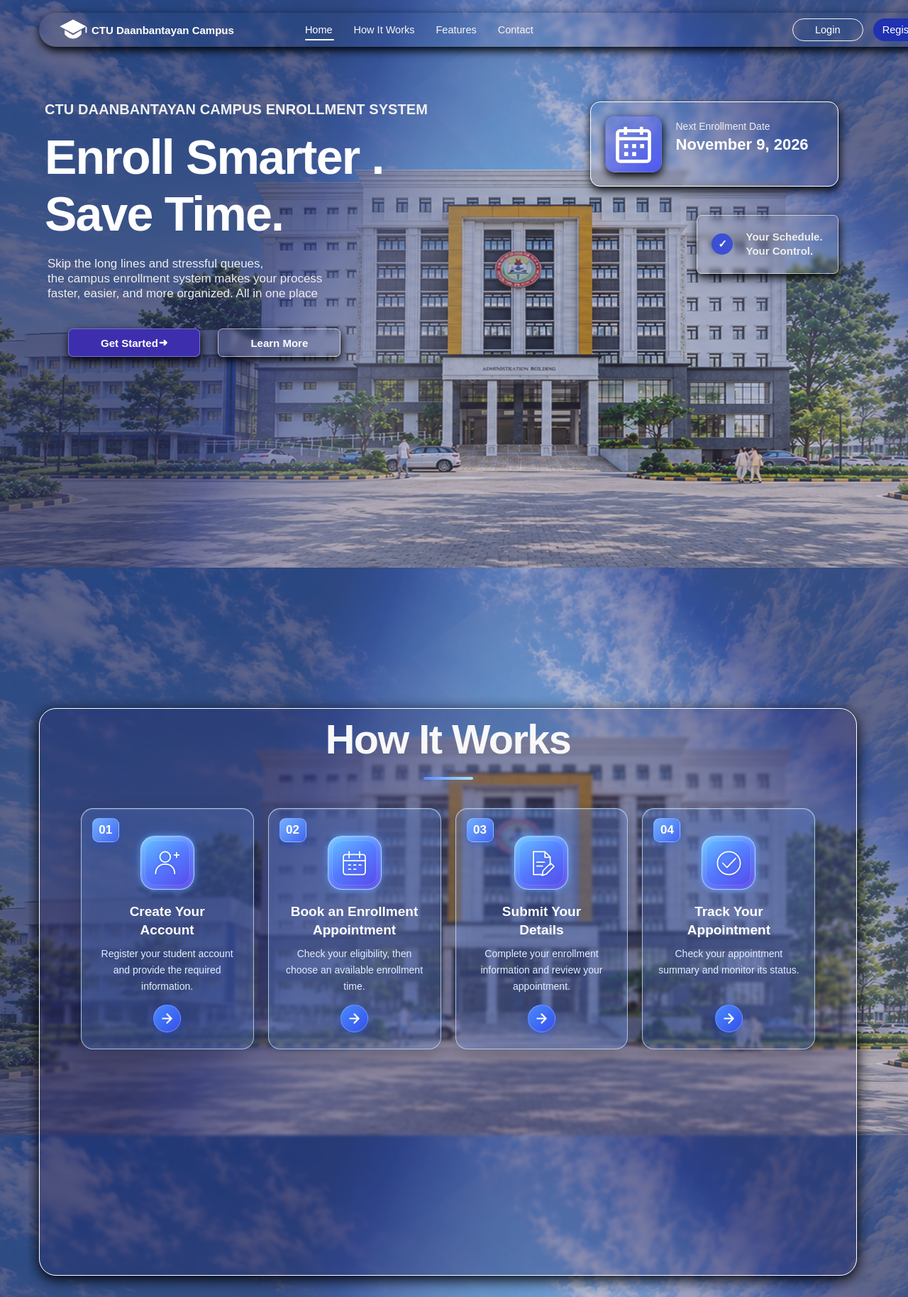
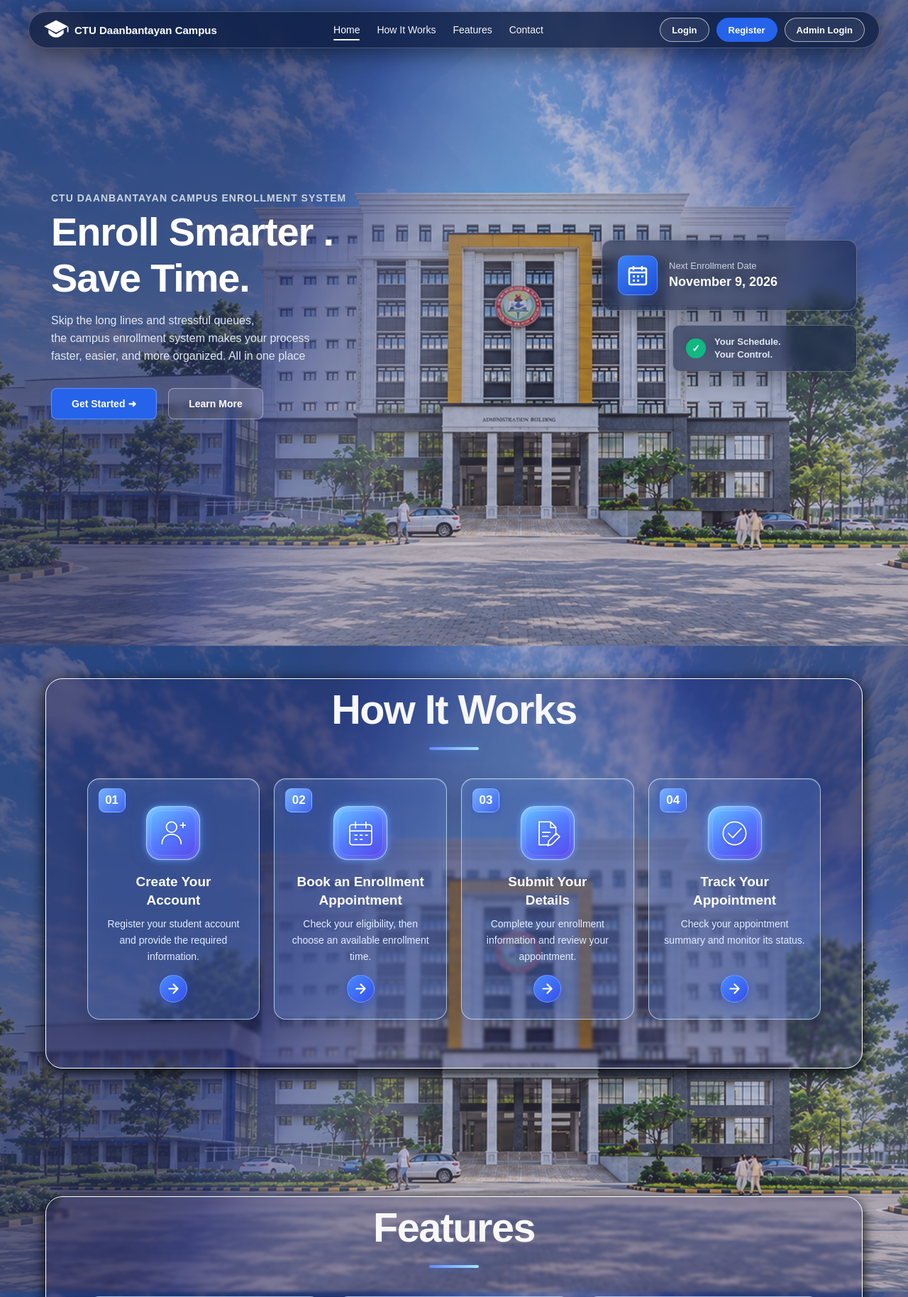
Before and after one commit to DustinBensig/PC316v2, a PHP site: page /landing.html in a window 1280 px wide. Shown: the top 1828 px of the page at 71% size. Run offline with PHP 8.4, Linux system fonts and the light colour scheme; data comes from the database, SQL or seed files in the repository.

Commit message:
Fix landing navbar overflow and login form error alignment

```diff
--- a/landing.css
+++ b/landing.css
@@ -6,79 +6,88 @@
 
 html {
     scroll-behavior: smooth;
+    scroll-padding-top: 100px;
+    overflow-x: hidden;
 }
 
 body {
-    height: 100vh;
-    padding: 8px 22px 10px;
+    min-height: 100vh;
+    padding: 0;
+    margin: 0;
     color: #fffefe;
-    font-size: 500px;
+    font-size: 14px;
     font-family: Arial, Helvetica, sans-serif;
     background: url('img/bg.png');
-    background-position: 0cm;
     background-repeat: no-repeat;
-    background-size: 100% 130%;
-    background-position:center;
+    background-size: cover;
+    background-position: center top;
     background-attachment: fixed;
-
+    overflow-x: hidden;
 }
 
 .page {
-    min-height: 527px;
+    min-height: 100vh;
     width: 100%;
     max-width: 1200px;
     margin: 0 auto;
-    padding: 10px 32px 50px;
-    overflow: hidden;
-    padding-left: 15px;
+    padding: 16px 24px 50px;
+    overflow-x: hidden;
 }
+
+/* NAVBAR */
 
 .navbar {
     position: fixed;
+    top: 16px;
+    left: 50%;
+    transform: translateX(-50%);
+    width: min(1200px, calc(100% - 32px));
     display: flex;
     align-items: center;
-    min-height: 48px;
-    gap: 50px;
-    background-color: black;
+    justify-content: space-between;
+    min-height: 52px;
+    padding: 8px 20px;
+    gap: 16px;
     border-radius: 50px;
-    padding-left: 28px;
-    padding-right: 96px;
-    box-shadow: 1px 5px 13px rgb(0, 0, 0);
-    background: rgba(41, 27, 143, 0);
-    backdrop-filter: blur(3px);
-    -webkit-backdrop-filter: blur(2px);
-    z-index: 1;
+    background: rgba(13, 27, 62, 0.75);
+    border: 1px solid rgba(255, 255, 255, 0.22);
+    box-shadow: 0 8px 32px rgba(0, 0, 0, 0.45);
+    backdrop-filter: blur(10px);
+    -webkit-backdrop-filter: blur(10px);
+    z-index: 1000;
 }
 
 .brand {
     display: inline-flex;
     align-items: center;
-    gap: 6px;
+    gap: 8px;
     color: #ffffff;
     text-decoration: none;
     font-size: 15px;
     font-weight: 700;
     white-space: nowrap;
+    flex-shrink: 0;
 }
 
 .brand-icon {
-    width: 40px;
-    height: 35px;
+    width: 36px;
+    height: 32px;
+    flex-shrink: 0;
 }
 
 .nav-links {
     display: flex;
     align-items: center;
-    gap: 30px;
-    margin-left: 50px;
+    gap: 24px;
+    margin: 0;
 }
 
 .nav-links a {
     position: relative;
     padding: 8px 0;
     color: #f9f6f6;
-    font-size: 14.5px;
-    font-weight: 530;
+    font-size: 14px;
+    font-weight: 500;
     text-decoration: none;
     white-space: nowrap;
     transition: color 0.2s ease;
@@ -94,7 +103,7 @@ body {
     content: "";
     left: 0;
     bottom: 1px;
-    width: 41px;
+    width: 100%;
     height: 2px;
     border-radius: 5px;
     background: #fffcfc;
@@ -103,222 +112,169 @@ body {
 .nav-actions {
     display: flex;
     align-items: center;
-    gap: 14px;
-    margin-left: 315px;
-    margin-right: -70px;
+    gap: 10px;
+    margin: 0;
+    flex-shrink: 0;
 }
-
-.nav-actions a{
-    font-size: 14.5px;
-    font-weight:lighter;
-    padding: 90;
-    padding-left: 60;
-    padding-right: 100;
-}
-
-
 
 .button {
     display: inline-flex;
     align-items: center;
     justify-content: center;
-    gap: 1px;
-    min-height: 29px;
-    border: 0.5px solid transparent;
+    gap: 4px;
+    height: 34px;
+    padding: 0 16px;
+    border: 1px solid transparent;
     border-radius: 50px;
     color: #ffffff;
-    font-size: 11px;
-    font-weight: 700;
+    font-size: 13px;
+    font-weight: 600;
     text-decoration: none;
-    transition: background 0.2s ease, transform 0.2s ease;
-
+    white-space: nowrap;
+    cursor: pointer;
+    transition: background 0.2s ease, transform 0.15s ease, border-color 0.2s ease;
 }
 
 .button:hover {
-    transform: translateX(-1px);
+    transform: translateY(-1px);
 }
 
 .button-login {
-    min-width: 100px;
-    height: 32px;
-    border-color: #f6f0f0;
-    background: #242e9e00;
-    padding-right:30px;
-    padding-left: 30px;
-    padding-top: 10px;
-    padding-bottom:10px;
-
-
+    border-color: rgba(255, 255, 255, 0.6);
+    background: rgba(255, 255, 255, 0.08);
 }
 
 .button-login:hover {
-    background: #0f133b;
-}
-
-.button-register,
-
-.button-primary {
-    background: #2031b1;
+    background: rgba(255, 255, 255, 0.2);
+    border-color: #ffffff;
 }
 
 .button-register {
-    min-width: 75px;
-    height: 32px;
-    padding-right:20px;
-    padding-left: 20px;
-    padding-top: 10px;
-    padding-bottom:10px;
+    background: #2563eb;
+    border-color: #2563eb;
 }
 
-.button-register:hover,
-.button-primary:hover {
-    background: #14193d;
+.button-register:hover {
+    background: #1d4ed8;
+    border-color: #1d4ed8;
 }
+
+/* HERO SECTION */
 
 .hero {
     display: grid;
-    grid-template-columns: minmax(350px, 1fr) minmax(280px, 1fr);
-    align-items: start;
-    gap: 5x;
-    padding: 190px 8px 0;
-    height: 100vh;
+    grid-template-columns: minmax(320px, 1.2fr) minmax(280px, 0.8fr);
+    align-items: center;
+    gap: 36px;
+    padding: 130px 8px 60px;
+    min-height: calc(100vh - 40px);
 }
 
 .hero-copy {
-    max-width: 100%;
+    max-width: 540px;
 }
 
 .eyebrow {
-    margin-bottom: 5px;
-    color: #f0f0f0;
-    font-size: 20px;
+    margin-bottom: 8px;
+    color: #cbd5e1;
+    font-size: 14px;
     font-weight: 700;
-    letter-spacing: 0.1px;
-    padding-bottom: 10px;
-
+    letter-spacing: 1px;
 }
 
 h1 {
-    margin-bottom: 14px;
-    font-size: clamp(68px, 4.2vw, 44px);
+    margin-bottom: 16px;
+    font-size: clamp(38px, 4.5vw, 56px);
     font-weight: 800;
-    letter-spacing: -1.8px;
-    line-height: 1.18;
+    letter-spacing: -1.2px;
+    line-height: 1.15;
 }
 
 .description {
-    margin-left: 4px;
-    color: #ededed;
-    font-size: 17px;
-    line-height: 1.23;
-    padding-top: 7px;
+    color: #e2e8f0;
+    font-size: 16px;
+    line-height: 1.55;
+    margin-bottom: 8px;
 }
 
 .hero-buttons {
     display: flex;
-    gap: 25px;
-    margin: 38px 0 0 13px;
-
+    align-items: center;
+    gap: 16px;
+    margin-top: 32px;
 }
 
 .hero-buttons .button {
-    font-weight: 30px;
-    font-size: 15px;
-    padding-right:45px;
-    padding-left: 45px;
-    padding-top: 10px;
-    padding-bottom:10px;
+    height: 44px;
+    padding: 0 28px;
+    font-size: 14px;
+    font-weight: 600;
+    border-radius: 8px;
 }
 
+.button-primary {
+    background: #2563eb;
+    border: 1px solid rgba(255, 255, 255, 0.3);
+    box-shadow: 0 4px 16px rgba(37, 99, 235, 0.4);
+}
 
-.button-primary {
-    min-width: 126px;
-    border-color: #0016df;
-    padding-right:35px;
-    padding-left: 35px;
-    padding-top: 19px;
-    padding-bottom:10px;
-    box-shadow: 1px 5px 13px rgb(0, 0, 0);
-    background: rgb(61, 46, 174);
-    backdrop-filter: blur(3px);
-    -webkit-backdrop-filter: blur(2px);
-    border: solid #ffffff53 1px;
-    border-radius: 7px;
-    padding: 20px;
-    transform: translateX(20px);
+.button-primary:hover {
+    background: #1d4ed8;
 }
 
 .button-secondary {
-    min-width: 126px;
-    border-color: #fafafa;
-    box-shadow: 0 0 0 1px rgba(255, 255, 255, 0.12) inset;
-    box-shadow: 1px 5px 13px rgb(0, 0, 0);
-    background: rgba(41, 27, 143, 0);
-    backdrop-filter: blur(3px);
-    -webkit-backdrop-filter: blur(2px);
-    border: solid #ffffff9a 1px;
-    border-radius: 7px;
-    padding: 20px;
-    transform: translateX(20px);
-
+    border: 1px solid rgba(255, 255, 255, 0.4);
+    background: rgba(255, 255, 255, 0.08);
+    backdrop-filter: blur(4px);
+    -webkit-backdrop-filter: blur(4px);
 }
 
 .button-secondary:hover {
-    background: #120b2eed;
+    background: rgba(255, 255, 255, 0.18);
 }
+
+/* HERO CARDS */
 
 .hero-cards {
     display: flex;
     flex-direction: column;
-    align-items: flex-start;
-    gap: -20px;
-    padding-top: -1px;
-    padding-left: 200px;
-
+    align-items: flex-end;
+    gap: 20px;
+    width: 100%;
 }
 
 .enrollment-card {
     display: flex;
     align-items: center;
-    gap: 12px;
-    width: 350px;
-    min-height: 120px;
-    padding: 20px 15px;
-    box-shadow: 1px 5px 13px rgb(0, 0, 0);
-    background: rgba(41, 27, 143, 0);
-    backdrop-filter: blur(3px);
-    -webkit-backdrop-filter: blur(2px);
-    border: solid #ffffff 1px;
+    gap: 16px;
+    width: min(100%, 360px);
+    min-height: 100px;
+    padding: 20px 22px;
+    box-shadow: 0 8px 30px rgba(0, 0, 0, 0.35);
+    background: rgba(13, 27, 62, 0.55);
+    backdrop-filter: blur(8px);
+    -webkit-backdrop-filter: blur(8px);
+    border: 1px solid rgba(255, 255, 255, 0.25);
     border-radius: 14px;
-    padding: 20px;
-
 }
 
-
 .calendar-icon {
-    position: fixed;
-    display: grid;
-    flex: 0 0 51px;
-    place-items: center;
-    width: 80px;
-    height: 80px;
-    border: 1px solid #343d87;
-    border-radius: 7px;
+    display: flex;
+    align-items: center;
+    justify-content: center;
+    flex-shrink: 0;
+    width: 56px;
+    height: 56px;
+    border: 1px solid rgba(255, 255, 255, 0.2);
+    border-radius: 12px;
     color: #ffffff;
-    background: linear-gradient(145deg, #6475f229, #4d58f2);
-    box-shadow: 1px 5px 13px rgb(0, 0, 0);
-    backdrop-filter: blur(1px);
-    -webkit-backdrop-filter: blur(1px);
-    border: solid #ffffff00 1px;
-    border-radius: 14px;
-    padding: 20px;
+    background: linear-gradient(145deg, #3b82f6, #1d4ed8);
+    box-shadow: 0 4px 12px rgba(37, 99, 235, 0.3);
 }
 
 .calendar-icon svg {
-    width: 60px;
-    height: 60px;
-    position:fixed;
-
+    width: 32px;
+    height: 32px;
 }
 
 .date-copy {
@@ -327,78 +283,77 @@ h1 {
 }
 
 .date-copy p {
-    margin-bottom: 5px;
-    color: #eeeeee;
-    font-size: 14px;
+    margin-bottom: 4px;
+    color: #cbd5e1;
+    font-size: 13px;
     font-weight: 500;
-    white-space: nowrap;
-    padding-left: 100px;
-    transform: translateY(-10px);
-
 }
 
 .date-copy h2 {
-    font-size: 22px;
+    font-size: 18px;
     font-weight: 700;
-    white-space: nowrap;
-    padding-left: 100px;
-    transform: translateY(-10px);
-}
-
-.arrow-circle,
-.check-circle {
-    display: grid;
-    flex: 0 0 auto;
-    place-items: center;
-    border-radius: 50%;
     color: #ffffff;
-    background: #3b50d2;
-    font-weight: 700;
-    padding-left: 2px;
+    line-height: 1.3;
 }
 
 .schedule-card {
     display: flex;
     align-items: center;
-    gap: 9px;
-    min-width: 200px;
-    min-height: 45px;
-    margin-left: 150px;
-    box-shadow: 1px 5px 13px rgb(0, 0, 0);
-    background: rgba(41, 27, 143, 0);
-    backdrop-filter: blur(3px);
-    -webkit-backdrop-filter: blur(2px);
-    border: solid #ffffff9a 1px;
-    border-radius: 7px;
-    padding: 20px;
-    transform: translateY(40px);
-
-
+    gap: 12px;
+    width: min(100%, 260px);
+    min-height: 60px;
+    padding: 14px 18px;
+    box-shadow: 0 8px 30px rgba(0, 0, 0, 0.35);
+    background: rgba(13, 27, 62, 0.55);
+    backdrop-filter: blur(8px);
+    -webkit-backdrop-filter: blur(8px);
+    border: 1px solid rgba(255, 255, 255, 0.25);
+    border-radius: 10px;
+    align-self: flex-end;
 }
 
 .check-circle {
-    width: 30px;
-    height: 30px;
-    font-size: 15px;
+    display: grid;
+    place-items: center;
+    flex-shrink: 0;
+    width: 28px;
+    height: 28px;
+    border-radius: 50%;
+    color: #ffffff;
+    background: #10b981;
+    font-size: 14px;
+    font-weight: 700;
 }
 
 .schedule-card p {
-    color: #eeeeee;
-    font-size: 15px;
+    color: #e2e8f0;
+    font-size: 13px;
     font-weight: 600;
     line-height: 1.35;
-    transform: translateX(10px);
-    text-align:justify;
+}
 
-}
+/* RESPONSIVE MEDIA QUERIES */
 
 @media (min-width: 1100px) {
     .page {
         min-height: 650px;
     }
+}
 
-    .hero {
-        padding-top: 125px;
+@media (max-width: 950px) {
+    .nav-links {
+        gap: 16px;
+    }
+    .nav-links a {
+        font-size: 13px;
+    }
+    .nav-actions {
+        gap: 6px;
+    }
+    .button {
+        padding: 0 12px;
+        font-size: 12px;
+        height: 32px;
     }
 }
 
@@ -468,72 +440,45 @@ h1 {
 
     .hero-buttons {
         flex-wrap: wrap;
-        margin-top: 28px;
-        margin-left: 0;
+        margin-top: 24px;
     }
 
     .hero-cards {
-        padding-left: 0;
-        gap: 22px;
+        align-items: flex-start;
+        gap: 16px;
     }
 
     .enrollment-card {
-        width: min(100%, 300px);
+        width: 100%;
+        max-width: 340px;
     }
 
     .schedule-card {
-        margin-left: min(100px, 27vw);
+        width: 100%;
+        max-width: 240px;
+        align-self: flex-start;
     }
 }
 
-@media (max-width: 390px) {
-    .page {
-        padding-right: 16px;
-        padding-left: 16px;
-    }
-
-    .nav-actions .button {
-        min-width: auto;
-        padding: 0 12px;
-    }
-
-    .nav-links {
-        gap: 15px;
-    }
-
-    .enrollment-card {
-        gap: 8px;
-        padding: 12px 9px;
-    }
-
-    .date-copy p {
-        font-size: 10px;
-    }
-
-    .date-copy h2 {
+@media (max-width: 420px) {
+    .brand span {
         font-size: 13px;
     }
-}
-
-html {
-    scroll-behavior:smooth;
-    scroll-padding-top: 100px;
-}
-
-
-body {
-    background: url('img/bg.png');
-    background-position: 0cm;
-    background-size: 100% 130%;
-    background-position:center;
-    background-attachment: fixed;
+    .nav-actions .button {
+        padding: 0 8px;
+        font-size: 10.5px;
+        height: 28px;
+    }
+    .hero-buttons .button {
+        width: 100%;
+    }
 }
 
 .content-section {
     position: relative;
     isolation: isolate;
     width: 100%;
-    height: 100vh;
+    min-height: 550px; height: auto;
     margin: 180px 0 32px;
     padding: 10px 5% 10px;
     box-sizing: border-box;
--- a/login.html
+++ b/login.html
@@ -49,6 +49,7 @@
 
                 <form action="#" method="post" id="loginForm" novalidate>
 
+                    <div class="field-group">
                         <div class="input-box">
                             <i class="fa-solid fa-user"></i>
                             <input type="text"
@@ -58,7 +59,9 @@
                                    required>
                         </div>
                         <small id="error-loginId" class="error"></small>
+                    </div>
 
+                    <div class="field-group">
                         <div class="input-box">
                             <i class="fa-solid fa-lock"></i>
                             <input type="password"
@@ -70,6 +73,7 @@
                                id="togglePassword"></i>
                         </div>
                         <small id="error-loginPassword" class="error"></small>
+                    </div>
 
                     <div class="form-options">
                         <label>
```
Also changed, not shown: other parts of landing.css (+28 -11 lines), login.css (+54 -31 lines). Lines whose indentation alone changed are shown as unchanged.
